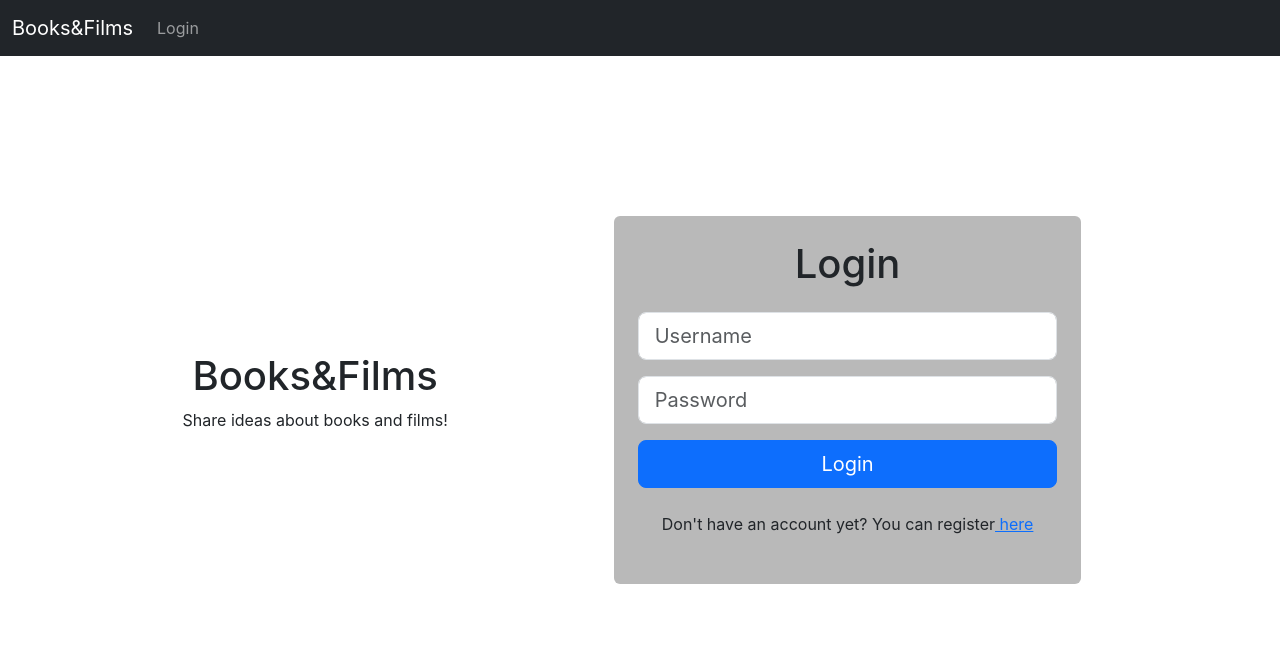
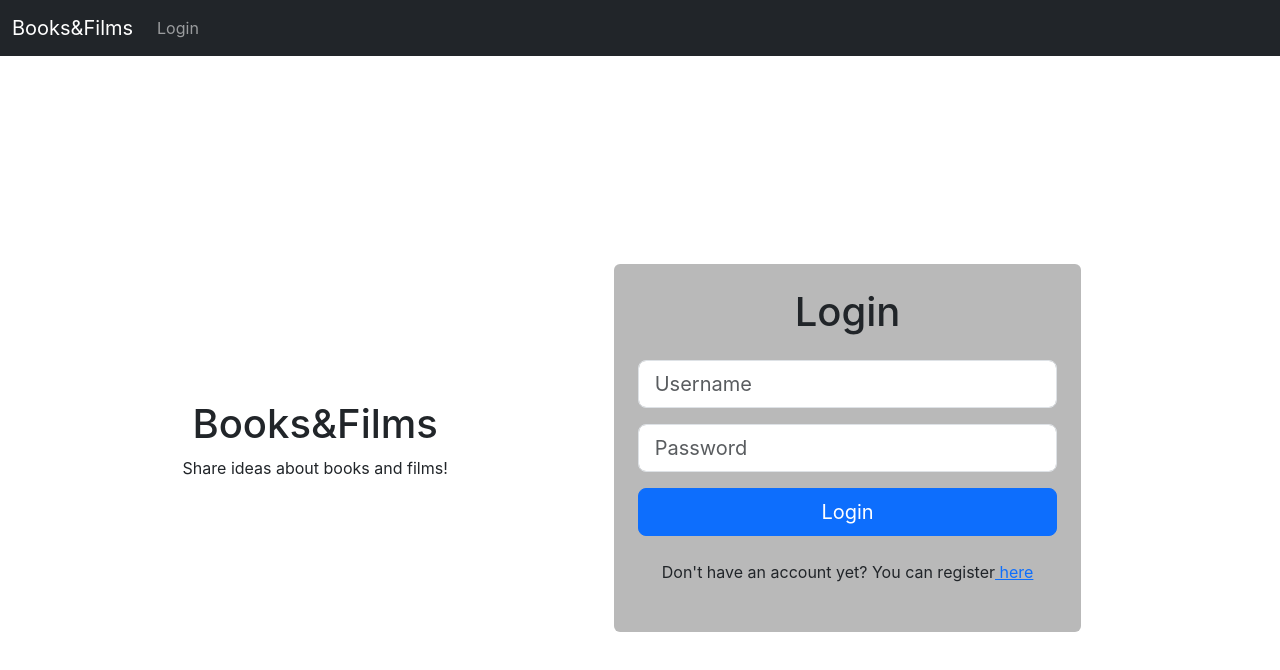
Before and after one commit to Celomarcelo/Books-and-Films-Frontend, a React (Create React App) app in the folder review-platform-frontend/: page /api/login/ in a window 1280 px wide. Shown: the top 670 px of the page. Built offline with nearby package versions, Linux system fonts and the light colour scheme.

Commit message:
added route for filtered Reviews

```diff
--- a/review-platform-frontend/src/components/Layout.js
+++ b/review-platform-frontend/src/components/Layout.js
@@ -12,6 +12,7 @@ import UserProfile from './EditProfile';
 import EditReview from './EditReview';
 import UserReviewsList from './UserReviewsList';
 import ReviewDetails from './ReviewDetails';
+import FilteredReviews from './FilteredResults';
 
 function Layout() {
     const location = useLocation();
@@ -36,7 +37,7 @@ function Layout() {
             <div style={navbarStyle}>
                 <Navbar />
             </div>
-            <div className="container">
+            <div className="container mt-5">
                 <div className="row">
                     {!isAuthPage && (
                         <div className="col-md-2" style={stickyColumnStyle}>
@@ -54,6 +55,8 @@ function Layout() {
                             <Route path="/reviews/edit/:reviewId/" element={<EditReview />} />
                             <Route path="/user/:userId/reviewsList" element={<UserReviewsList />} />
                             <Route path="/reviews/:reviewId" element={<ReviewDetails />} />
+                            <Route path="/reviews/category/:categoryId" element={<FilteredReviews />} />
+                            <Route path="/reviews/genre/:genreId" element={<FilteredReviews />} />
                         </Routes>
                     </div>
                     {!isAuthPage && (
@@ -67,5 +70,4 @@ function Layout() {
     );
 }
 
-
 export default Layout;
--- a/review-platform-frontend/src/components/ReviewDetails.js
+++ b/review-platform-frontend/src/components/ReviewDetails.js
@@ -76,7 +76,7 @@ function ReviewDetails() {
                     )}
                     <h1>{review.title}</h1>
                     <p><strong>Author/Director:</strong> {review.author_director}</p>
-                    <p><strong>Genre:</strong> {review.genre.name}</p>
+                    <p><strong>Genre:</strong> {review.genre_name}</p>
                     <p><strong>Rating:</strong> {review.rating}/5</p>
                     <p>{review.content}</p>
 
--- a/review-platform-frontend/src/components/UserReviewsList.js
+++ b/review-platform-frontend/src/components/UserReviewsList.js
@@ -101,7 +101,7 @@ const UserReviewsList = () => {
             <p>{user.biography}</p>
 
             <button className="btn btn-primary btn-lg mt-3" onClick={toggleFavorite}>
-                {isFavorite ? 'Unfavorite' : 'Favorite'}
+                {isFavorite ? 'Not favorite' : 'Favorite'}
             </button>
 
             <h2 className="mt-5">Reviews</h2>
```
Also changed, not shown: review-platform-frontend/src/components/ReviewList.js (line endings or trailing spaces).
